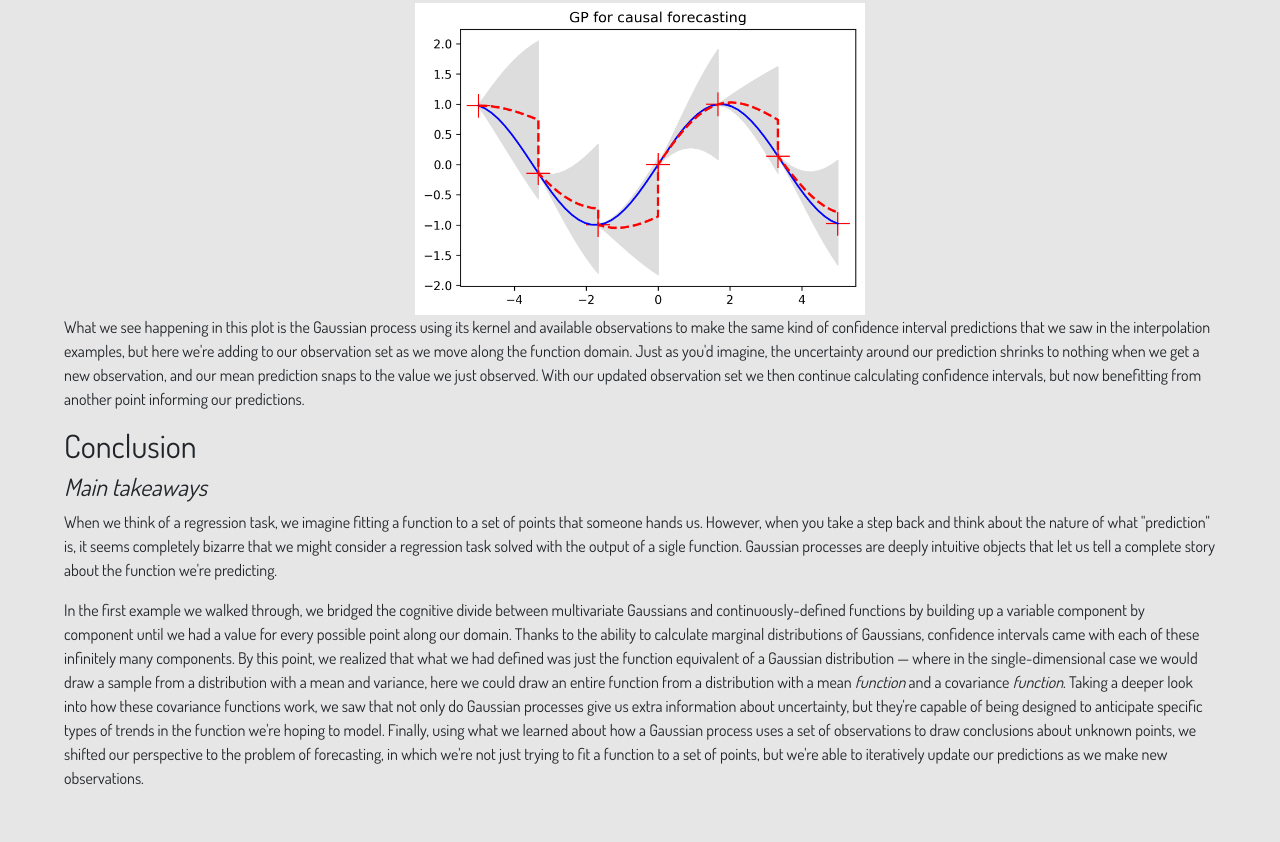
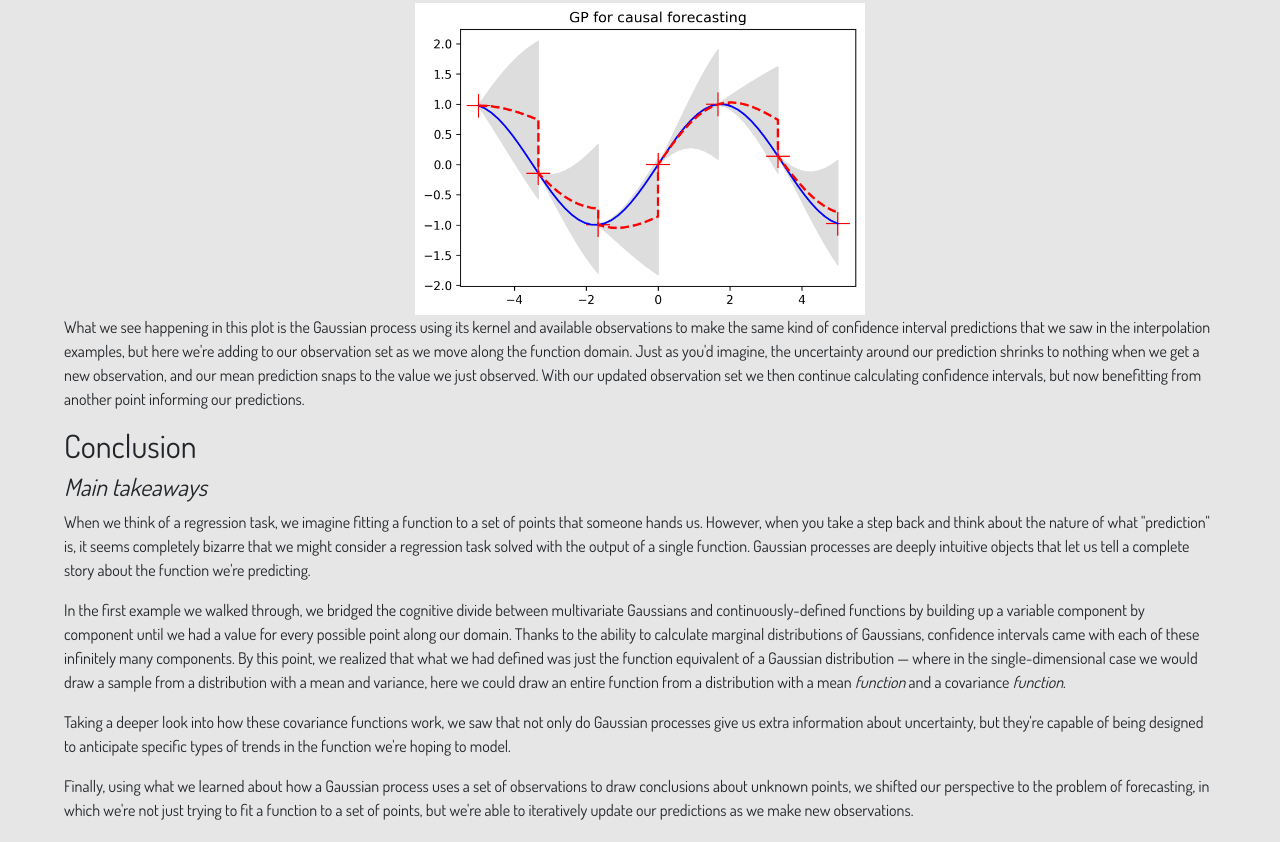
Before and after one commit to crohlicek/crohlicek.github.io, a plain HTML site: page gp_blog.html in a window 1280 px wide. Shown: the part 5479-6321 px from the top of the page. Before the commit the page ends 6289 px from the top, so only its background shows below. Drawn offline with nearby package versions, Linux system fonts and the light colour scheme.

Commit message:
couple of typos

```diff
--- a/gp_blog.html
+++ b/gp_blog.html
@@ -328,7 +328,7 @@ now benefitting from another point informing our predictions.
 set of points that someone hands us. However, when you take a step back
 and think about the nature of what "prediction" is, it seems completely
 bizarre that we might consider a regression task solved with the output
-of a sigle function. Gaussian processes are deeply intuitive objects
+of a single function. Gaussian processes are deeply intuitive objects
 that let us tell a complete story about the function we're predicting.
 
 <p>In the first example we walked through, we bridged the cognitive divide
@@ -343,12 +343,12 @@ draw a sample from a distribution with a mean and variance, here we
 could draw an entire function from a distribution with a mean
 <i>function</i> and a covariance <i>function</i>.
 
-Taking a deeper look into how these covariance functions work, we saw
+<p>Taking a deeper look into how these covariance functions work, we saw
 that not only do Gaussian processes give us extra information about
 uncertainty, but they're capable of being designed to anticipate
 specific types of trends in the function we're hoping to model.
 
-Finally, using what we learned about how a Gaussian process uses a set
+<p>Finally, using what we learned about how a Gaussian process uses a set
 of observations to draw conclusions about unknown points, we shifted our
 perspective to the problem of forecasting, in which we're not just
 trying to fit a function to a set of points, but we're able to
```
